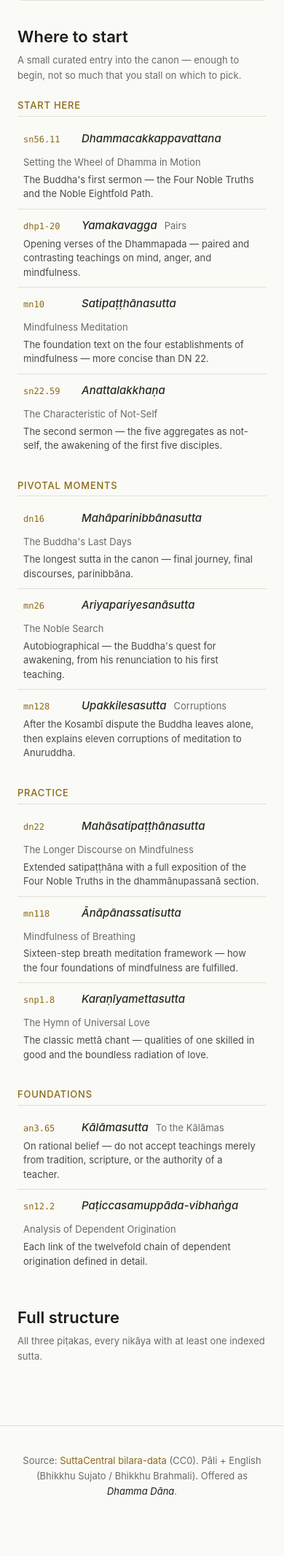
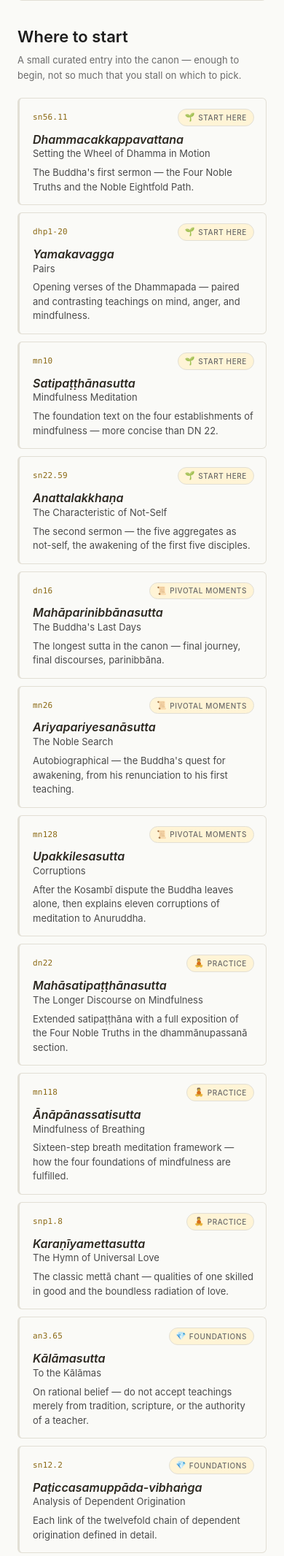
Before and after one commit to dhamma-seeker/tripitaka-mcp, a FastAPI app: page /read/ in a window 390 px wide. Shown: the part 596-2728 px from the top of the page at 73% size. Before the commit the page ends 2644 px from the top, so only its background shows below. Run offline with FastAPI, Linux system fonts and the light colour scheme; data that the repository does not hold is empty.

Commit message:
feat(reader): featured suttas as a flat card grid with category badges
Section headings → category badges on each card; bullet/list layout →
2-column responsive card grid. Easier to scan, looks like an entry-point
landing instead of a directory listing.

Visual style is a deliberate mix of three earlier proposals:
- Minimal flat border (everywhere else in the reader uses flat borders,
  no shadows — keeps the scholarly feel).
- 3px left rail in border colour by default, accent on hover (a small
  editorial cue, like a chapter mark).
- Hover lift + soft shadow + accent border colour transition (gives the
  card a tactile "click me" affordance without going full Material).

Each card carries a pill-shape badge in the top-right with an emoji and
the category name. Categories now declare their emoji in featured.py
(🌱 Start here, 📜 Pivotal moments, 🧘 Practice, 💎 Foundations) — data
stays single-source-of-truth. Order is preserved from featured.py
declaration order even though section grouping is gone — first row
still opens with sn56.11 (Dhammacakka).

Layout: `repeat(auto-fit, minmax(280px, 1fr))` — 2 columns on a typical
desktop (760px container), single column under 600px viewport.

Verified locally: 12 cards rendered, all 4 emojis present, badges show
all 4 category names, old `.featured-list` and `.featured-cat-name`
classes fully removed from output, jump-form still works.

Co-Authored-By: Claude Opus 4.7 (1M context) <noreply@anthropic.com>

```diff
--- a/reader/featured.py
+++ b/reader/featured.py
@@ -11,6 +11,7 @@ items to avoid burying the existing browse tree below.
 FEATURED_SUTTAS: list[dict] = [
     {
         "category": "Start here",
+        "emoji": "🌱",
         "items": [
             {
                 "sutta_id": "sn56.11",
@@ -40,6 +41,7 @@ FEATURED_SUTTAS: list[dict] = [
     },
     {
         "category": "Pivotal moments",
+        "emoji": "📜",
         "items": [
             {
                 "sutta_id": "dn16",
@@ -63,6 +65,7 @@ FEATURED_SUTTAS: list[dict] = [
     },
     {
         "category": "Practice",
+        "emoji": "🧘",
         "items": [
             {
                 "sutta_id": "dn22",
@@ -86,6 +89,7 @@ FEATURED_SUTTAS: list[dict] = [
     },
     {
         "category": "Foundations",
+        "emoji": "💎",
         "items": [
             {
                 "sutta_id": "an3.65",
--- a/reader/static/style.css
+++ b/reader/static/style.css
@@ -505,7 +505,7 @@ mark.inline-mark {
 
 .jump-hint a:hover { text-decoration: underline; }
 
-/* --- Featured suttas (curated entry points on /read/) --- */
+/* --- Featured suttas — card grid (curated entry points on /read/) --- */
 
 .featured {
   margin: 0 0 40px;
@@ -523,86 +523,113 @@ mark.inline-mark {
   margin: 0 0 20px;
 }
 
-.featured-cat {
-  margin: 0 0 24px;
+.featured-grid {
+  display: grid;
+  grid-template-columns: repeat(auto-fit, minmax(280px, 1fr));
+  gap: 14px;
 }
 
-.featured-cat:last-child { margin-bottom: 0; }
+.featured-card {
+  position: relative;
+  display: flex;
+  flex-direction: column;
+  padding: 14px 16px 14px 18px;
+  background: var(--bg);
+  color: var(--fg);
+  text-decoration: none;
+  border: 1px solid var(--border);
+  border-left: 3px solid var(--border);
+  border-radius: 6px;
+  transition: border-color 0.15s ease, box-shadow 0.15s ease, transform 0.15s ease, background 0.15s ease;
+}
 
-.featured-cat-name {
-  font-size: 13px;
+.featured-card:hover {
+  border-color: var(--accent);
+  border-left-color: var(--accent);
+  box-shadow: 0 4px 12px rgba(0, 0, 0, 0.08);
+  transform: translateY(-2px);
+  background: var(--bg);
+}
+
+@media (prefers-color-scheme: dark) {
+  .featured-card:hover { box-shadow: 0 4px 12px rgba(0, 0, 0, 0.45); }
+}
+
+.featured-card-top {
+  display: flex;
+  align-items: center;
+  justify-content: space-between;
+  gap: 10px;
+  margin-bottom: 8px;
+}
+
+.featured-card-top .sid {
+  font-family: ui-monospace, "SF Mono", "Cascadia Code", Menlo, Consolas, monospace;
+  font-size: 11px;
+  color: var(--accent);
+  background: transparent;
+  padding: 0;
+  letter-spacing: 0.02em;
+}
+
+.featured-badge {
+  display: inline-flex;
+  align-items: center;
+  gap: 4px;
+  padding: 2px 9px;
+  background: var(--code-bg, var(--highlight));
+  border: 1px solid var(--border);
+  border-radius: 999px;
+  font-size: 10px;
   font-weight: 500;
   text-transform: uppercase;
   letter-spacing: 0.06em;
-  color: var(--accent);
-  margin: 0 0 8px;
-  padding-bottom: 4px;
-  border-bottom: 1px solid var(--border);
+  color: var(--muted);
+  white-space: nowrap;
+  transition: border-color 0.15s ease, color 0.15s ease;
 }
 
-.featured-list {
-  list-style: none;
-  margin: 0;
-  padding: 0;
+.featured-card:hover .featured-badge {
+  border-color: var(--accent);
+  color: var(--accent);
 }
 
-.featured-list li {
-  border-bottom: 1px solid var(--border);
+.featured-badge-emoji {
+  font-size: 11px;
+  filter: saturate(0.85);
 }
 
-.featured-list li:last-child { border-bottom: none; }
-
-.featured-list a {
-  display: block;
-  padding: 10px 8px;
-  text-decoration: none;
-  color: var(--fg);
-  transition: background 0.12s ease;
-  border-radius: 3px;
+.featured-card-title {
+  display: flex;
+  flex-direction: column;
+  gap: 1px;
+  margin: 0 0 8px;
 }
 
-.featured-list a:hover {
-  background: var(--highlight);
+.featured-card .t-pali {
+  font-style: italic;
+  color: var(--pali-fg);
+  font-weight: 600;
+  font-size: 16px;
+  line-height: 1.3;
 }
 
-.featured-head {
-  display: flex;
-  align-items: baseline;
-  gap: 10px;
-  margin-bottom: 4px;
-  flex-wrap: wrap;
+.featured-card .t-en {
+  color: var(--english-fg);
+  font-size: 13px;
+  font-weight: 400;
+  line-height: 1.3;
 }
 
-.featured-head .sid {
-  font-family: ui-monospace, "SF Mono", "Cascadia Code", Menlo, Consolas, monospace;
-  font-size: 12px;
-  color: var(--accent);
-  background: transparent;
-  padding: 0;
-  min-width: 70px;
-}
-
-.featured-head .t-pali {
-  font-style: italic;
-  color: var(--pali-fg);
-  font-weight: 500;
-  font-size: 15px;
-}
-
-.featured-head .t-en {
-  color: var(--muted);
+.featured-card-blurb {
+  margin: 0;
+  color: var(--english-fg);
   font-size: 13px;
-}
-
-.featured-blurb {
-  margin: 0 0 0 80px;
-  font-size: 13px;
-  color: var(--english-fg);
   line-height: 1.5;
 }
 
 @media (max-width: 600px) {
-  .featured-blurb { margin-left: 0; }
+  .featured-grid { grid-template-columns: 1fr; gap: 10px; }
   .jump-form { flex-direction: column; align-items: stretch; }
   .jump-form label { margin-bottom: 4px; }
 }
--- a/reader/templates/index.html
+++ b/reader/templates/index.html
@@ -37,25 +37,25 @@
   <section class="featured">
     <h2 class="featured-heading">Where to start</h2>
     <p class="featured-sub">A small curated entry into the canon — enough to begin, not so much that you stall on which to pick.</p>
-    {% for cat in featured %}
-    <div class="featured-cat">
-      <h3 class="featured-cat-name">{{ cat.category }}</h3>
-      <ul class="featured-list">
-        {% for s in cat['items'] %}
-        <li>
-          <a href="/read/{{ s.sutta_id }}">
-            <div class="featured-head">
-              <code class="sid">{{ s.sutta_id }}</code>
-              <span class="t-pali" lang="pi">{{ s.title_pali }}</span>
-              <span class="t-en">{{ s.title_en }}</span>
-            </div>
-            <p class="featured-blurb">{{ s.blurb }}</p>
-          </a>
-        </li>
-        {% endfor %}
-      </ul>
+
+    <div class="featured-grid">
+      {% for cat in featured %}{% for s in cat['items'] %}
+      <a class="featured-card" href="/read/{{ s.sutta_id }}" data-cat="{{ cat.category|lower|replace(' ', '-') }}">
+        <div class="featured-card-top">
+          <code class="sid">{{ s.sutta_id }}</code>
+          <span class="featured-badge">
+            {%- if cat.emoji %}<span class="featured-badge-emoji" aria-hidden="true">{{ cat.emoji }}</span>{% endif -%}
+            <span class="featured-badge-text">{{ cat.category }}</span>
+          </span>
+        </div>
+        <div class="featured-card-title">
+          <span class="t-pali" lang="pi">{{ s.title_pali }}</span>
+          <span class="t-en">{{ s.title_en }}</span>
+        </div>
+        <p class="featured-card-blurb">{{ s.blurb }}</p>
+      </a>
+      {% endfor %}{% endfor %}
     </div>
-    {% endfor %}
   </section>
   {% endif %}
 
```
